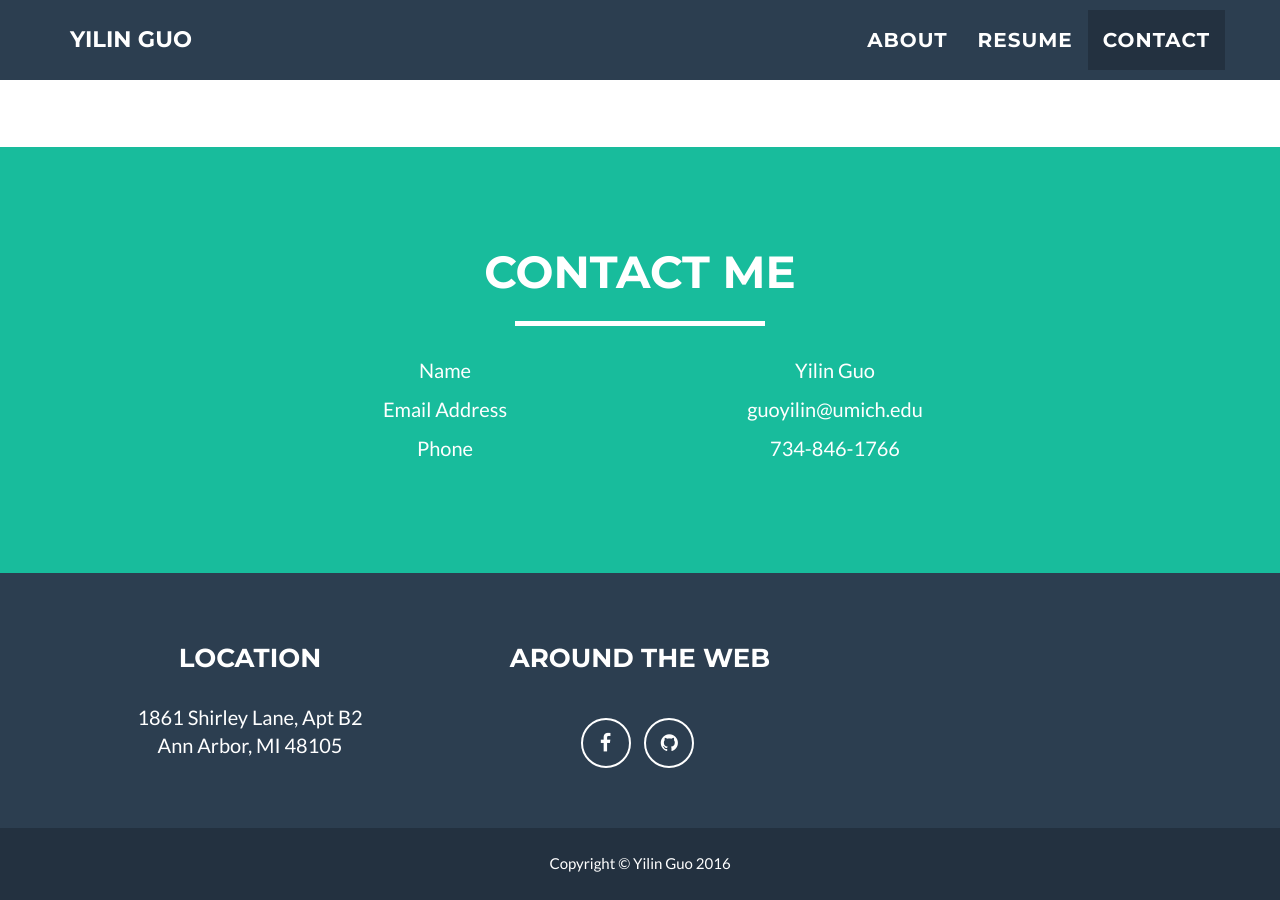
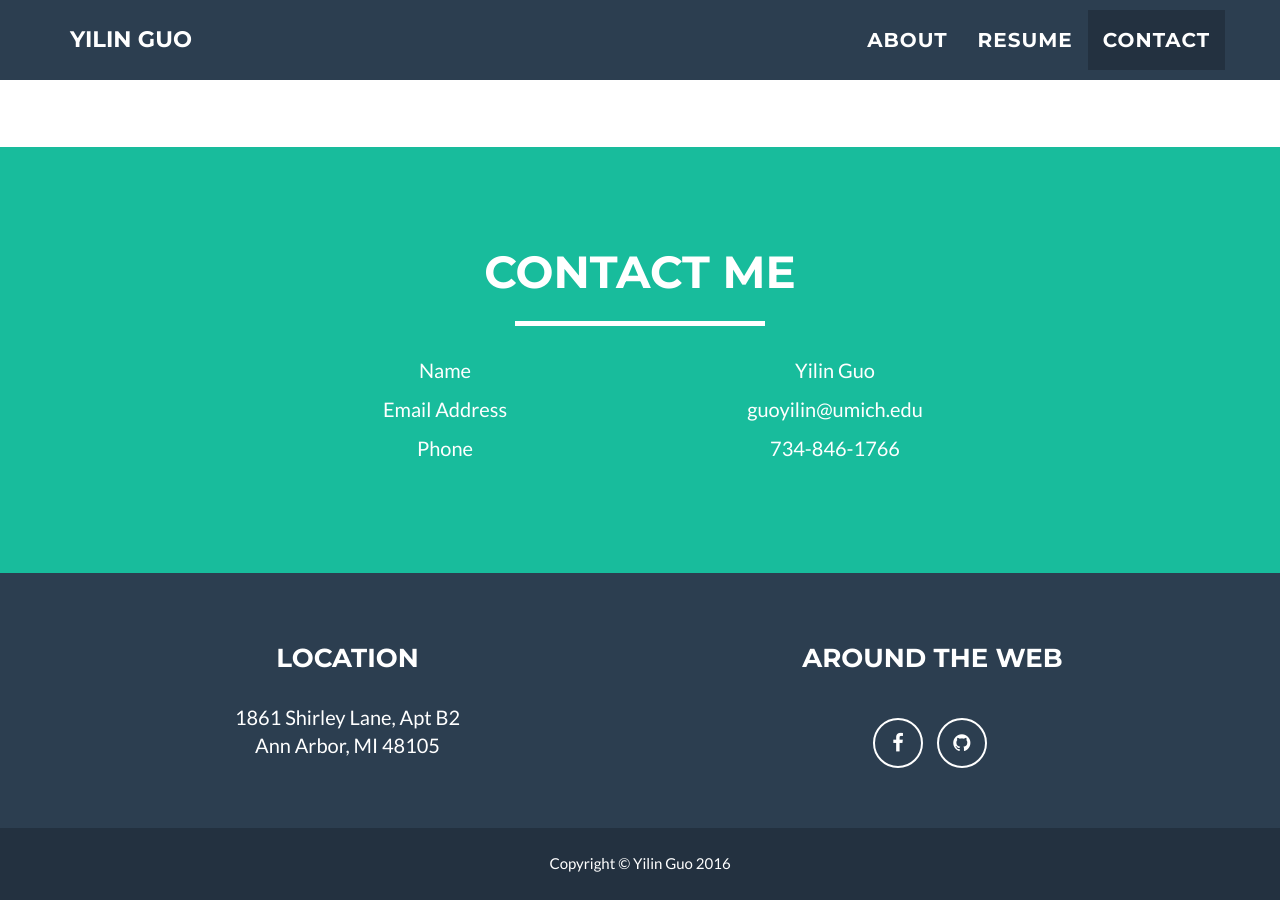
Before and after one commit to YilinGUO/YilinGUO.github.io, a Jekyll site: the page built from index.html, in a window 1280 px wide and 900 px high, scrolled down 2399 px. Built offline with Jekyll 4.4.1, drawn with Linux system fonts in a browser that asks for light colours.

Commit message:
updated all

```diff
--- a/_includes/footer.html
+++ b/_includes/footer.html
@@ -3,7 +3,7 @@
         <div class="footer-above">
             <div class="container">
                 <div class="row">
-                    <div class="footer-col col-md-4">
+                    <div class="footer-col col-xs-6">
                         <h3>{{ site.footer.location }}</h3>
                         <p>
                             {% for adress in site.address %}
@@ -11,7 +11,7 @@
 		                    {% endfor %}
                         </p>
                     </div>
-                    <div class="footer-col col-md-4">
+                    <div class="footer-col col-xs-6">
                         <h3>{{ site.footer.social }}</h3>
                         <ul class="list-inline">
                             {% for network in site.social %}
```
